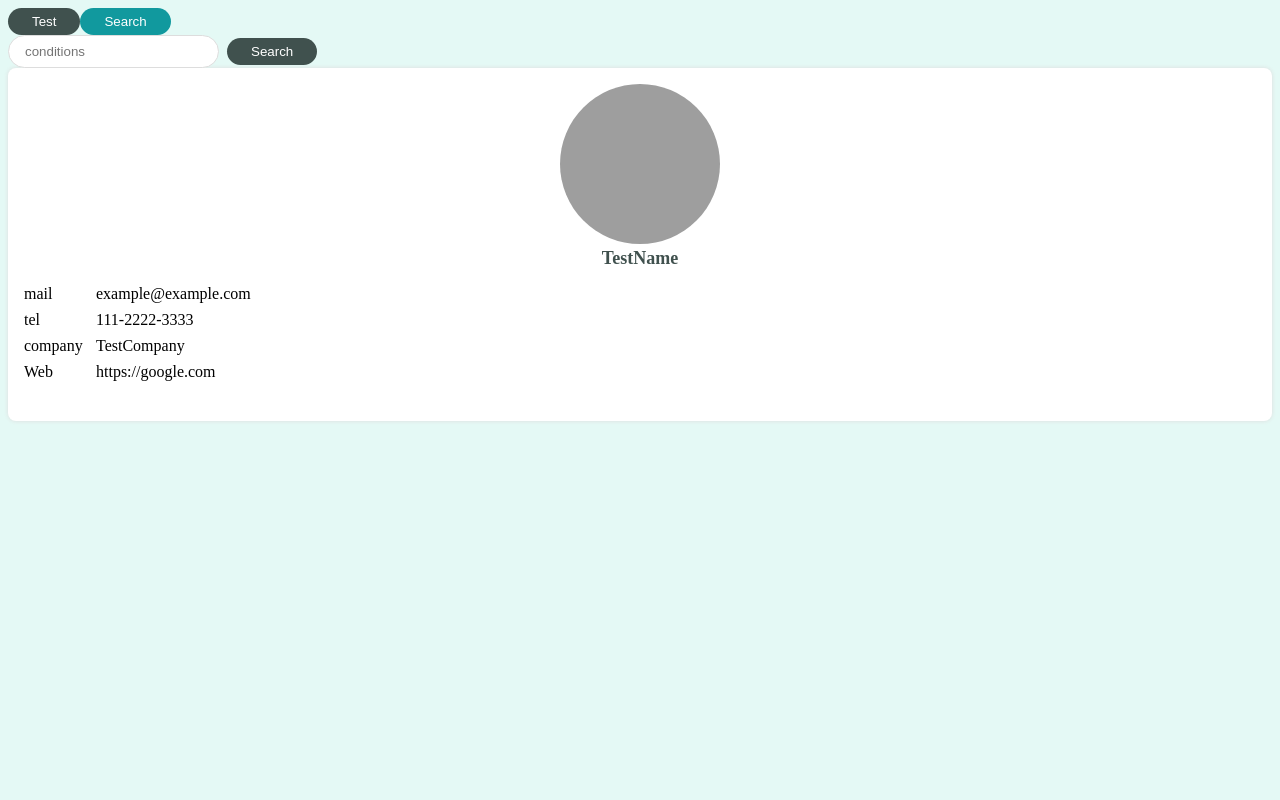
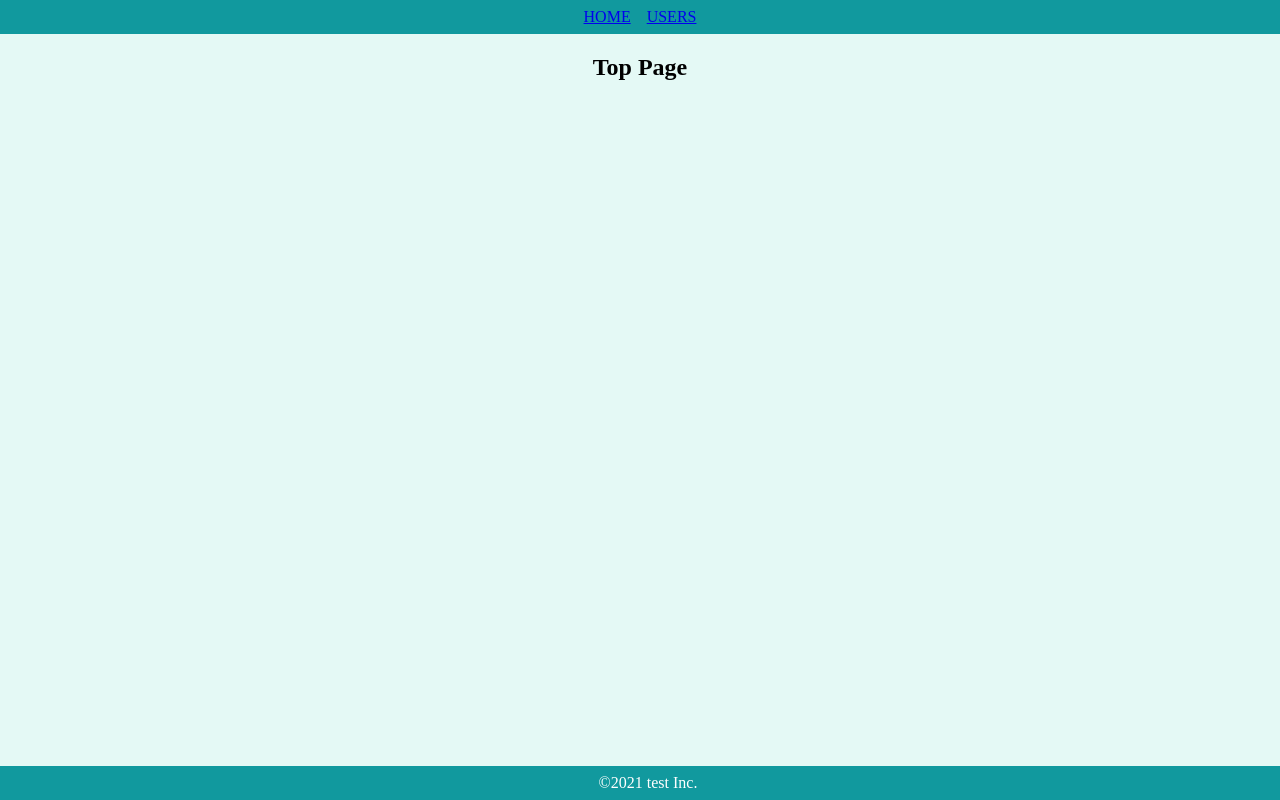
Before and after one commit to TatsunoriSeki/React-atomic-design, a React (Create React App) app: page / in a window 1280 px wide. Built offline with nearby package versions, Linux system fonts and the light colour scheme; grey boxes are pictures that could not be loaded.

Commit message:
3rd commit

```diff
--- a/src/App.js
+++ b/src/App.js
@@ -1,28 +1,6 @@
-import { PrimaryButton } from "./components/atoms/button/PrimaryButton";
-import { SecondaryButton } from "./components/atoms/button/SecondaryButton";
-import { SearchInput } from "./components/molecules/SearchInput";
-import { UserCard } from "./components/organisms/user/UserCard";
+import { Router } from "./router/Router";
 import "./styles.css";
 
-const user = {
-  image: "https://source.unsplash.com/NE0XGVKTmcA",
-  name: "TestName",
-  mail: "example@example.com",
-  tel: "111-2222-3333",
-  company: {
-    name: "TestCompany"
-  },
-  WEB: "https://google.com"
-};
-
 export default function App() {
-  return (
-    <div className="App">
-      <PrimaryButton>Test</PrimaryButton>
-      <SecondaryButton>Search</SecondaryButton>
-      <br />
-      <SearchInput />
-      <UserCard user={user} />
-    </div>
-  );
+  return <Router />;
 }
--- /dev/null
+++ b/src/components/atoms/layout/Footer.jsx
@@ -0,0 +1,16 @@
+import { Link } from "react-router-dom";
+import styled from "styled-components";
+
+export const Footer = () => {
+  return <SFooter>&copy;2021 test Inc.</SFooter>;
+};
+
+const SFooter = styled.footer`
+  background-color: #11999e;
+  color: #fff;
+  text-align: center;
+  padding: 8px;
+  position: fixed;
+  bottom: 0;
+  width: 100%;
+`;
--- /dev/null
+++ b/src/components/atoms/layout/Header.jsx
@@ -0,0 +1,22 @@
+import { Link } from "react-router-dom";
+import styled from "styled-components";
+
+export const Header = () => {
+  return (
+    <SHeader>
+      <SLink to="/">HOME</SLink>
+      <SLink to="/users">USERS</SLink>
+    </SHeader>
+  );
+};
+
+const SHeader = styled.header`
+  background-color: #11999e;
+  color: #fff;
+  text-align: center;
+  padding: 8px;
+`;
+
+const SLink = styled(Link)`
+  margin: 0 8px;
+`;
--- /dev/null
+++ b/src/components/pages/Top.jsx
@@ -0,0 +1,13 @@
+import styled from "styled-components";
+
+export const Top = () => {
+  return (
+    <SContainer>
+      <h2>Top Page</h2>
+    </SContainer>
+  );
+};
+
+const SContainer = styled.div`
+  text-align: center;
+`;
--- /dev/null
+++ b/src/components/pages/Users.jsx
@@ -0,0 +1,45 @@
+import styled from "styled-components";
+import { SearchInput } from "../molecules/SearchInput";
+import { UserCard } from "../organisms/user/UserCard";
+
+const users = [...Array(10).keys()].map((val) => {
+  return {
+    id: val,
+    image: "https://source.unsplash.com/NE0XGVKTmcA",
+    name: "TestName",
+    mail: "example@example.com",
+    tel: "111-2222-3333",
+    company: {
+      name: "TestCompany"
+    },
+    WEB: "https://google.com"
+  };
+});
+
+export const Users = () => {
+  return (
+    <SContainer>
+      <h2>Users Page</h2>
+      <SearchInput />
+      <SUserArea>
+        {users.map((user) => (
+          <UserCard keys={user.id} user={user} />
+        ))}
+      </SUserArea>
+    </SContainer>
+  );
+};
+
+const SContainer = styled.div`
+  display: flex;
+  flex-direction: column;
+  align-items: center;
+  padding: 24px;
+`;
+const SUserArea = styled.div`
+  padding-top: 40px;
+  width: 100%;
+  display: grid;
+  grid-template-columns: repeat(auto-fit, minmaxx(200px, 1fr));
+  grid-gap: 20px;
+`;
--- /dev/null
+++ b/src/components/templates/DefaultLayout.jsx
@@ -0,0 +1,13 @@
+import { Footer } from "../atoms/layout/Footer";
+import { Header } from "../atoms/layout/Header";
+
+export const DefaultLayout = (props) => {
+  const { children } = props;
+  return (
+    <>
+      <Header />
+      {children}
+      <Footer />
+    </>
+  );
+};
--- /dev/null
+++ b/src/components/templates/HeaderOnly.jsx
@@ -0,0 +1,11 @@
+import { Header } from "../atoms/layout/Header";
+
+export const HeaderOnly = (props) => {
+  const { children } = props;
+  return (
+    <>
+      <Header />
+      {children}
+    </>
+  );
+};
--- /dev/null
+++ b/src/router/Router.jsx
@@ -0,0 +1,24 @@
+import { BrowserRouter, Route, Switch } from "react-router-dom";
+import { Top } from "../components/pages/Top";
+import { Users } from "../components/pages/Users";
+import { DefaultLayout } from "../components/templates/DefaultLayout";
+import { HeaderOnly } from "../components/templates/HeaderOnly";
+
+export const Router = () => {
+  return (
+    <BrowserRouter>
+      <Switch>
+        <Route exact path="/">
+          <DefaultLayout>
+            <Top />
+          </DefaultLayout>
+        </Route>
+        <Route path="/users">
+          <HeaderOnly>
+            <Users />
+          </HeaderOnly>
+        </Route>
+      </Switch>
+    </BrowserRouter>
+  );
+};
--- a/src/styles.css
+++ b/src/styles.css
@@ -1,3 +1,5 @@
 body {
   background-color: #e4f9f5;
+  margin: 0;
+  min-height: 100vh;
 }
```
